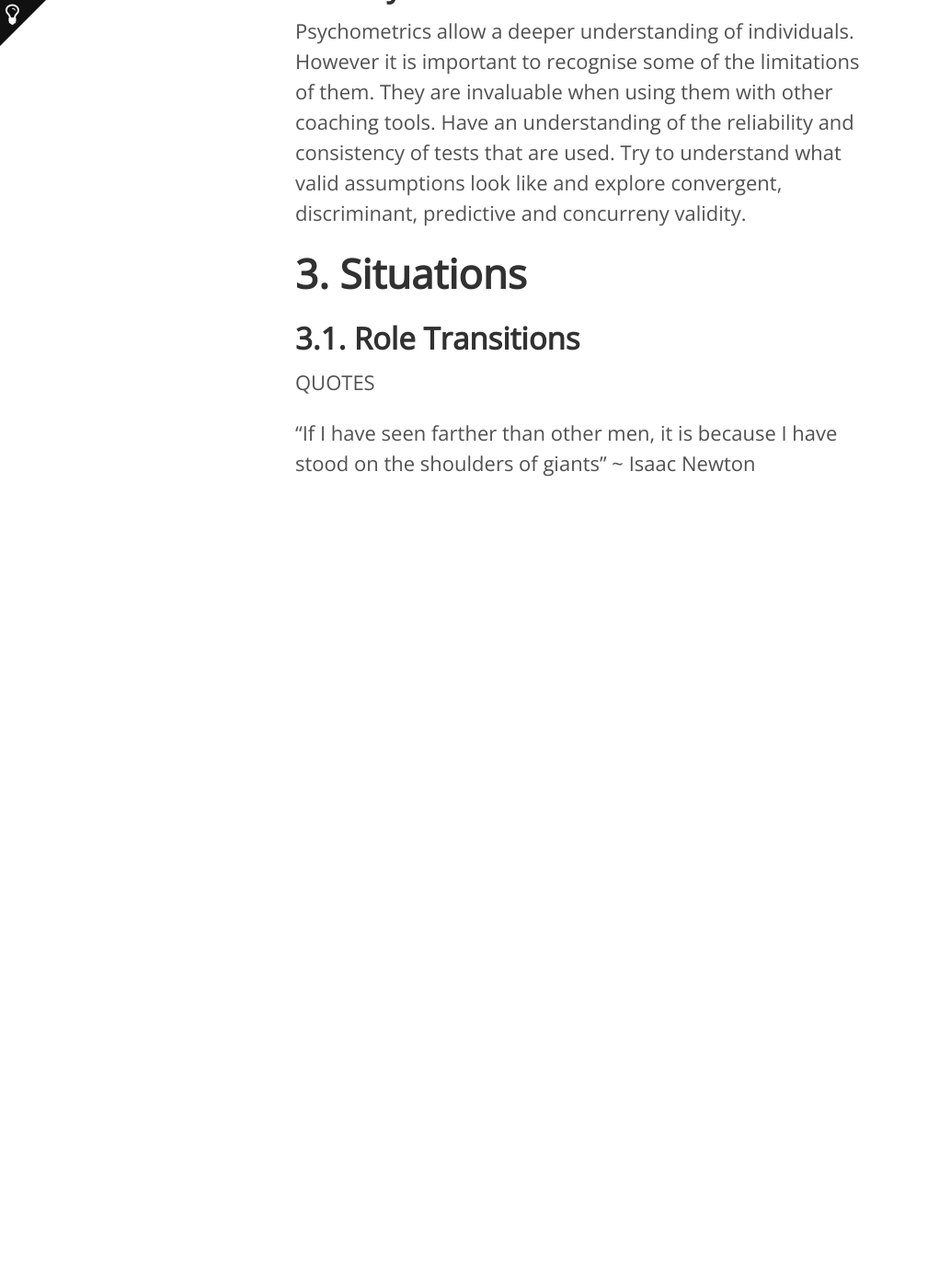
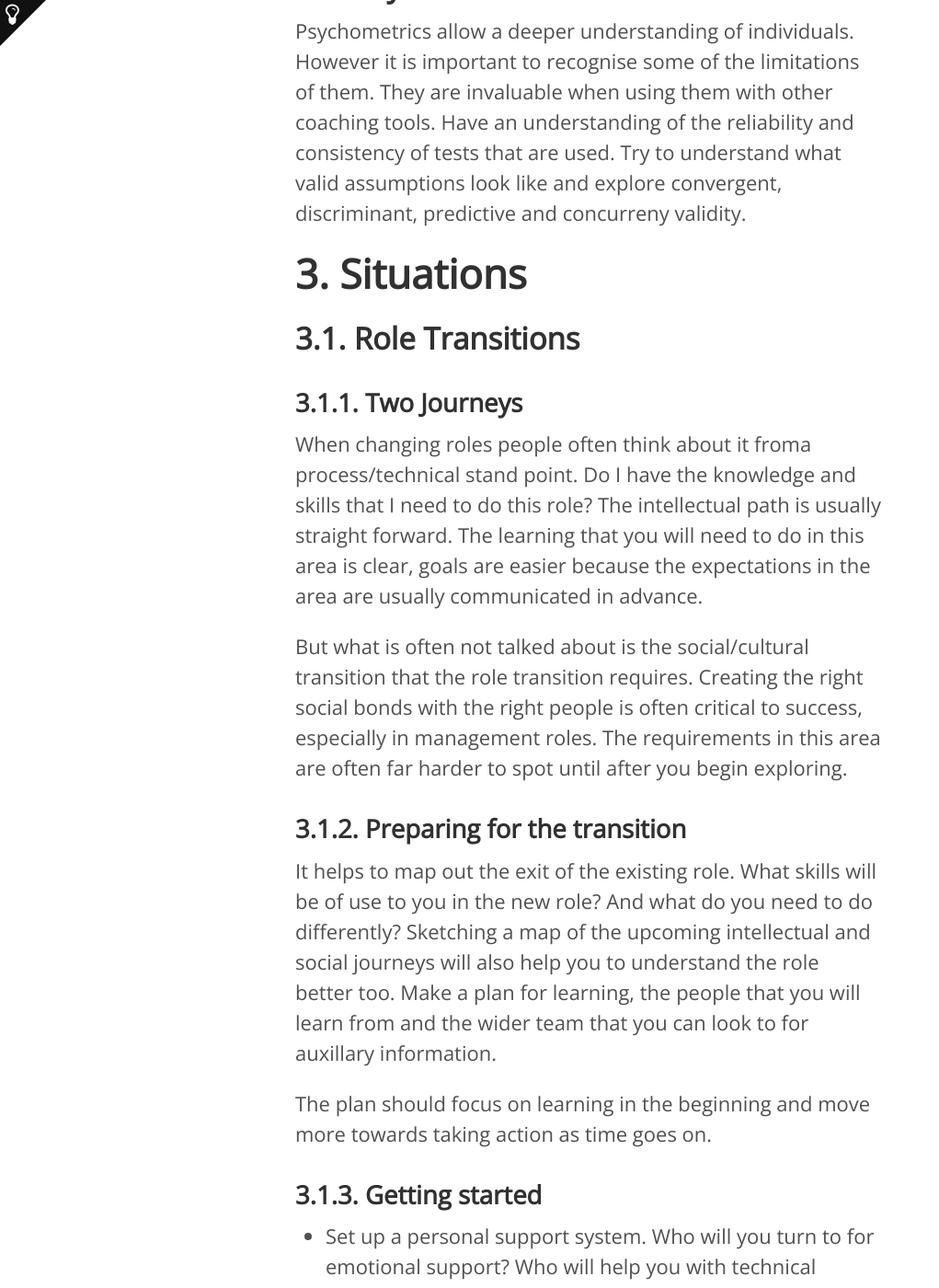
Before and after one commit to foopod/blog-2.0, a Jekyll site: the page built from _notes/mastering-coaching.md, in a window 1280 px wide and 1400 px high, scrolled down 13346 px. Shown: the whole window at 92% size, without its empty margins (0-1021 px from the left). Built offline with Jekyll 4.4.1, drawn with Linux system fonts in a browser that asks for light colours; nearby versions of some CDN libraries; before the commit the page ends 13976 px from its top, so only the background shows below that; some of the changed text lies outside the part shown.

Commit message:
Update mastering-coaching.md

```diff
--- a/_notes/mastering-coaching.md
+++ b/_notes/mastering-coaching.md
@@ -275,7 +275,41 @@ Psychometrics allow a deeper understanding of individuals. However it is importa
 
 ## 3.1. Role Transitions
 
+### 3.1.1. Two Journeys
 
+When changing roles people often think about it froma process/technical stand point. Do I have the knowledge and skills that I need to do this role? The intellectual path is usually straight forward. The learning that you will need to do in this area is clear, goals are easier because the expectations in the area are usually communicated in advance.
+
+But what is often not talked about is the social/cultural transition that the role transition requires. Creating the right social bonds with the right people is often critical to success, especially in management roles. The requirements in this area are often far harder to spot until after you begin exploring.
+
+### 3.1.2. Preparing for the transition
+
+It helps to map out the exit of the existing role. What skills will be of use to you in the new role? And what do you need to do differently? Sketching a map of the upcoming intellectual and social journeys will also help you to understand the role better too. Make a plan for learning, the people that you will learn from and the wider team that you can look to for auxillary information.
+
+The plan should focus on learning in the beginning and move more towards taking action as time goes on.
+
+### 3.1.3. Getting started
+
++ Set up a personal support system. Who will you turn to for emotional support? Who will help you with technical learning?
++ Set expectations early, negotiate success with the Boss. What do they need from you? And what do you need from them to achieve this?
++ Establish credibility early, all eyes will be on you and your decision making process.
++ Build the team and the relationships
++ Continue to learn, but only what you deem beneficial. People will notice if you take to long to get up to speed or don't make an impression soon enough.
+
+## 3.2. 360° Feedback
+
+### 3.2.1. Before
+
+It is important to understand why the 360° feedback is taking place. Is it a company wide initiative? Has your client organised it themself? What kind of feedback are they looking for? What are they expecting to learn?
+
+Think about the expected quality of the feedback recieved. How is the information going to be perceived? Is it numerical? If it is, is it averaged?
+
+Who is providing feedback?
+
+### 3.2.2. After
+
+Think about what information is going to be useful for development of the client. How should the feedback be structured? Having follow up sessions after the feedback is presented can generate deeper insights. Help the coachee to see how the feedback can be applied to their existing goals and commitments. How is confidentiality handled? Who gets to see the results? Do we know people that provided feedback?
+
+## 3.3. Board Effectiveness
 
 QUOTES
 
```
